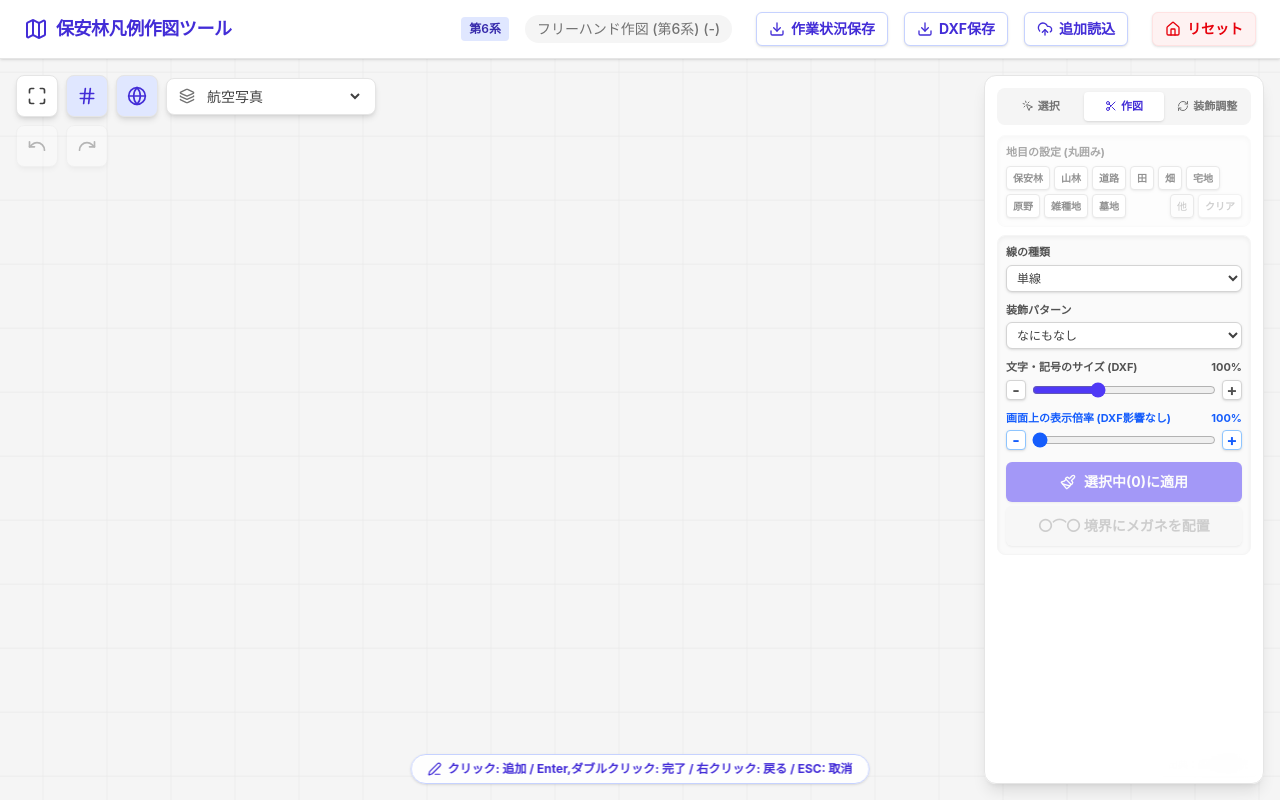
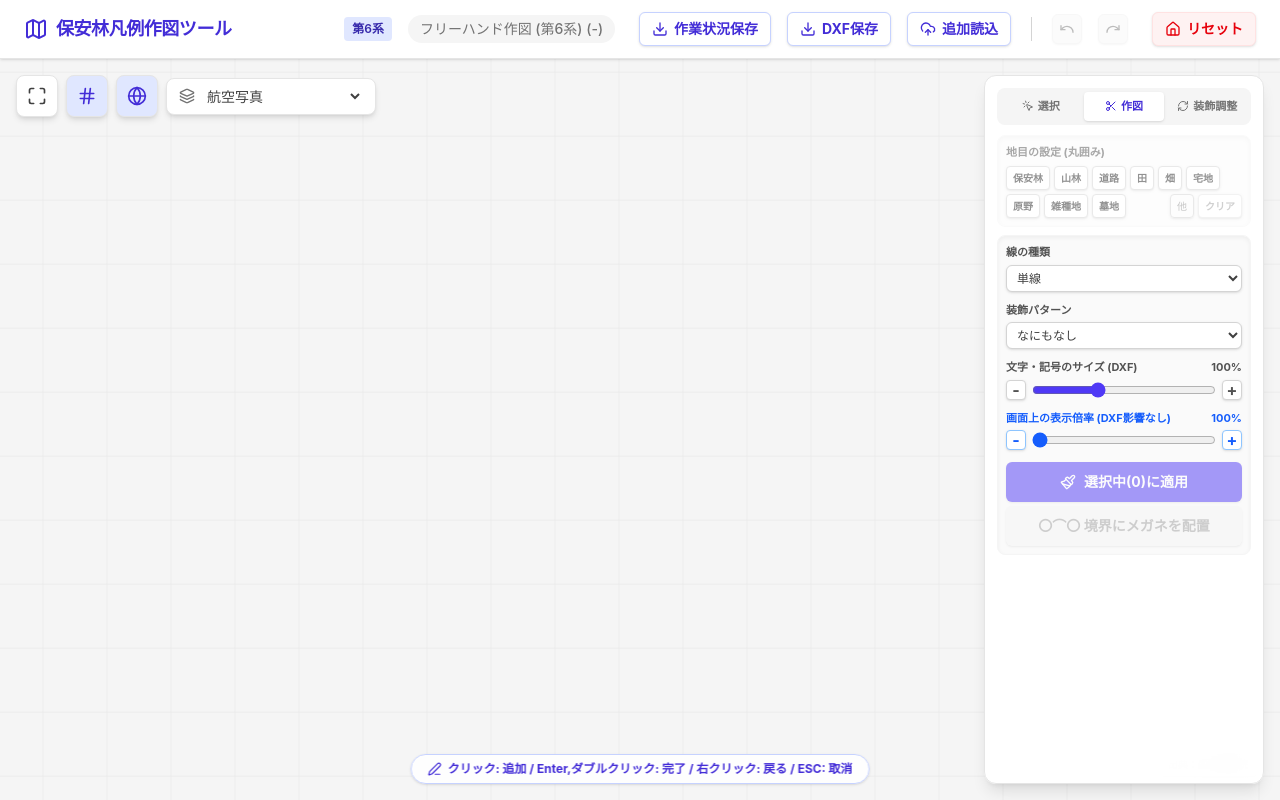
Before and after one commit to Kojiro-Nakamura/hoanrin-hanrei-sakuzu, a React (Vite) app: page / in a window 1280 px wide. Both pictures are taken after a click on the button "新規作図開始". Built offline with nearby package versions, Linux system fonts and the light colour scheme.

Commit message:
Move Undo/Redo buttons to Header next to Reset

```diff
--- a/src/App.jsx
+++ b/src/App.jsx
@@ -605,7 +605,7 @@ export default function App() {
 
   return (
     <div className="flex flex-col h-full absolute inset-0 w-full bg-neutral-100 text-neutral-800 font-sans overflow-hidden">
-      <Header fileInfo={data.fileInfo} coordinateSystem={data.coordinateSystem} onReset={() => setShowResetConfirm(true)} onExportDXF={exportToDXF} onExportJSON={exportToJSON} onLoadFile={loadFile} />
+      <Header fileInfo={data.fileInfo} coordinateSystem={data.coordinateSystem} onReset={() => setShowResetConfirm(true)} onExportDXF={exportToDXF} onExportJSON={exportToJSON} onLoadFile={loadFile} onUndo={handleUndo} onRedo={handleRedo} canUndo={historyIndex > 0} canRedo={historyIndex < history.length - 1} />
 
       {showResetConfirm && (
         <div className="fixed inset-0 bg-black/50 backdrop-blur-sm z-[100] flex items-center justify-center p-4">
@@ -716,12 +716,7 @@ export default function App() {
                   </div>
                 )}
               </div>
-
-              <div className="flex items-center gap-2">
-                <button onClick={handleUndo} disabled={historyIndex <= 0} className={`p-2.5 rounded-lg shadow-md transition-colors border border-neutral-200 bg-white ${historyIndex <= 0 ? 'opacity-30 cursor-not-allowed' : 'hover:bg-neutral-50 text-neutral-700'}`} title="元に戻す (Ctrl+Z)"><Undo className="w-5 h-5" /></button>
-                <button onClick={handleRedo} disabled={historyIndex >= history.length - 1} className={`p-2.5 rounded-lg shadow-md transition-colors border border-neutral-200 bg-white ${historyIndex >= history.length - 1 ? 'opacity-30 cursor-not-allowed' : 'hover:bg-neutral-50 text-neutral-700'}`} title="やり直す (Ctrl+Y)"><Redo className="w-5 h-5" /></button>
-              </div>
-            </div>
+</div>
 
             <ToolPanel
               mode={mode} setMode={setMode} selectedPolygons={selectedPolygons} polygons={currentPolygons} appliedGroups={currentAppliedGroups}
--- a/src/components/Header.jsx
+++ b/src/components/Header.jsx
@@ -1,7 +1,7 @@
 import React from 'react';
-import { Map as MapIcon, Home, Download, UploadCloud } from 'lucide-react';
+import { Map as MapIcon, Home, Download, UploadCloud, Undo, Redo } from 'lucide-react';
 
-export const Header = ({ fileInfo, coordinateSystem, onReset, onExportDXF, onExportJSON, onLoadFile }) => (
+export const Header = ({ fileInfo, coordinateSystem, onReset, onExportDXF, onExportJSON, onLoadFile, onUndo, onRedo, canUndo, canRedo }) => (
   <header className="flex items-center justify-between px-6 py-3 bg-white border-b border-neutral-200 shadow-sm z-10 shrink-0">
     <div className="flex items-center gap-2 text-indigo-700"><MapIcon className="w-6 h-6" /><h1 className="text-lg font-bold tracking-tight">保安林凡例作図ツール</h1></div>
     {fileInfo && (
@@ -18,6 +18,9 @@ export const Header = ({ fileInfo, coordinateSystem, onReset, onExportDXF, onExp
           <UploadCloud className="w-4 h-4" /> 追加読込
           <input type="file" multiple className="hidden" accept=".xml,.kml,.json" onChange={e => { Array.from(e.target.files).forEach(f => onLoadFile(f, true)); e.target.value = ''; }} />
         </label>
+        <div className="w-px h-6 bg-neutral-300 mx-1"></div>
+        <button onClick={onUndo} disabled={!canUndo} className={`flex items-center justify-center p-1.5 rounded-md transition-colors border shadow-sm ${!canUndo ? 'opacity-30 cursor-not-allowed bg-neutral-100 border-neutral-200' : 'bg-white hover:bg-neutral-50 border-neutral-300 text-neutral-700'}`} title="元に戻す(Ctrl+Z)"><Undo className="w-4 h-4" /></button>
+        <button onClick={onRedo} disabled={!canRedo} className={`flex items-center justify-center p-1.5 rounded-md transition-colors border shadow-sm ${!canRedo ? 'opacity-30 cursor-not-allowed bg-neutral-100 border-neutral-200' : 'bg-white hover:bg-neutral-50 border-neutral-300 text-neutral-700'}`} title="やり直し(Ctrl+Y)"><Redo className="w-4 h-4" /></button>
         <button onClick={onReset} className="ml-2 flex items-center gap-1.5 px-3 py-1.5 bg-red-50 text-red-600 hover:bg-red-100 hover:text-red-700 border border-red-100 rounded-md transition-colors text-sm font-bold shadow-sm" title="作業をすべて破棄してリセットする">
           <Home className="w-4 h-4"/> リセット
         </button>
```
